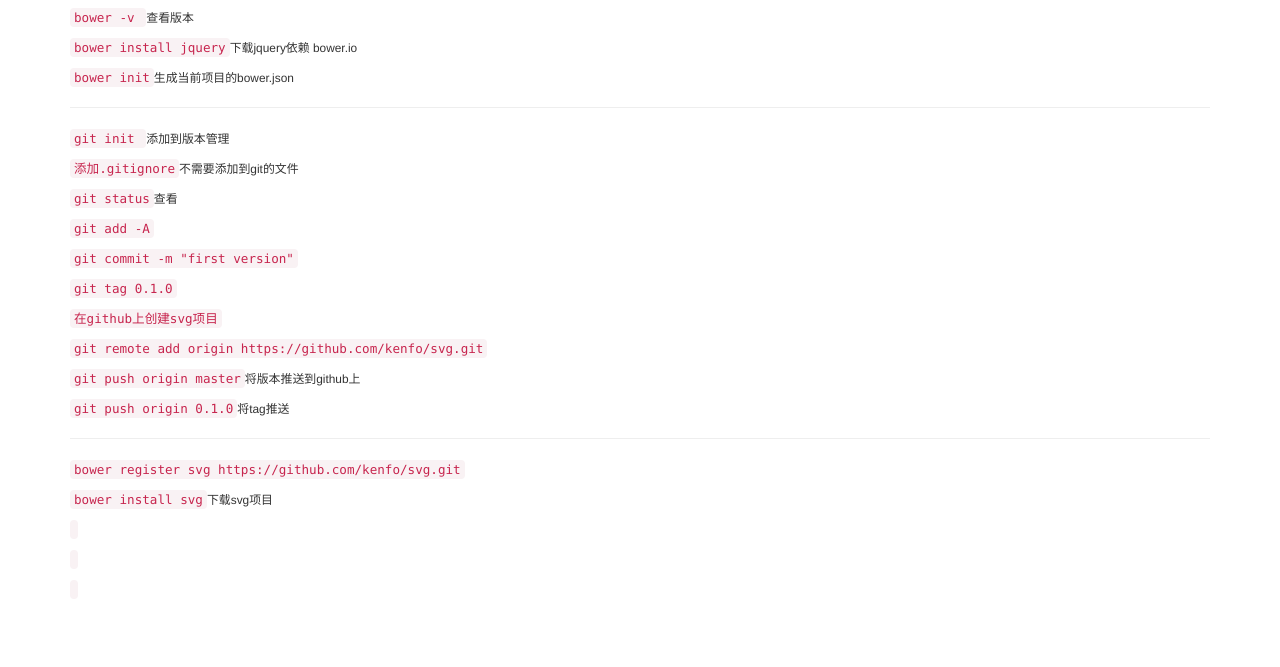
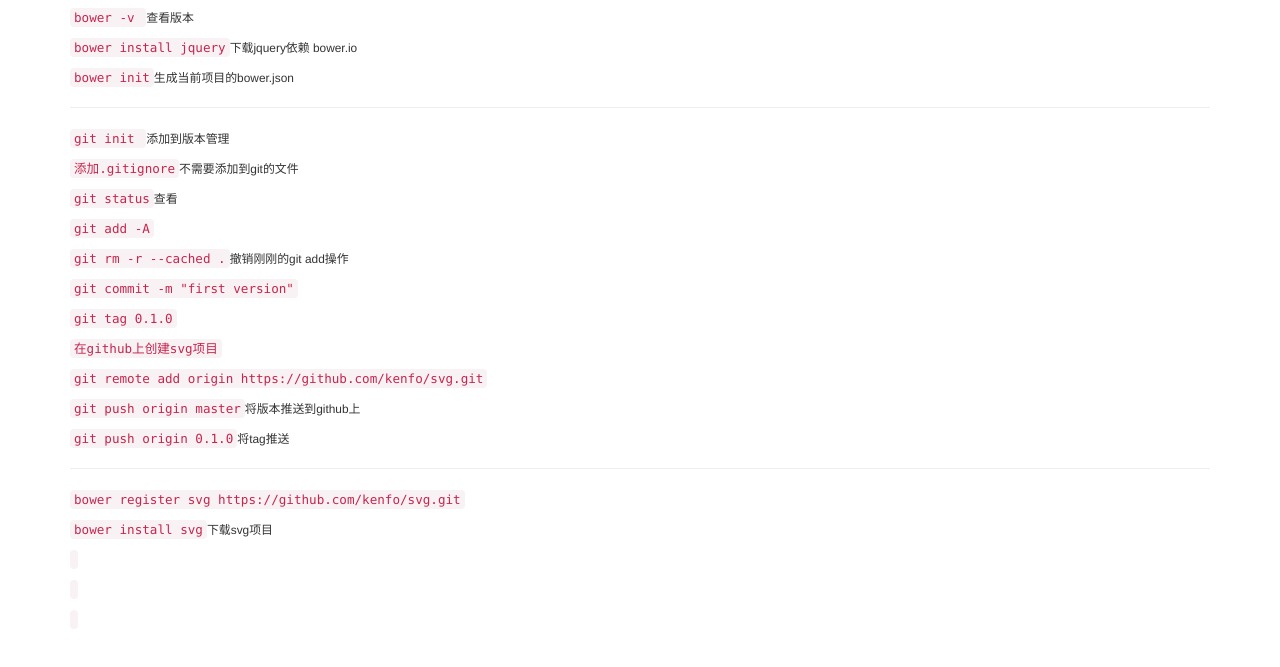
Before and after one commit to xxg3053/svg, a website: page study.html in a window 1280 px wide. Shown: the part 93-760 px from the top of the page. Drawn offline with nearby package versions, Linux system fonts and the light colour scheme.

Commit message:
添加了撤销命令

```diff
--- a/study.html
+++ b/study.html
@@ -19,6 +19,7 @@
 	<p><code>添加.gitignore</code><small>不需要添加到git的文件</small></p>
 	<p><code>git status</code><small>查看</small></p>
 	<p><code>git add -A</code><small></small></p>
+	<p><code>git rm -r --cached .</code><small>撤销刚刚的git add操作</small></p>
 	<p><code>git commit -m "first version"</code><small></small></p>
 	<p><code>git tag 0.1.0</code><small></small></p>
 	<p><code>在github上创建svg项目</code><small></small></p>
```
